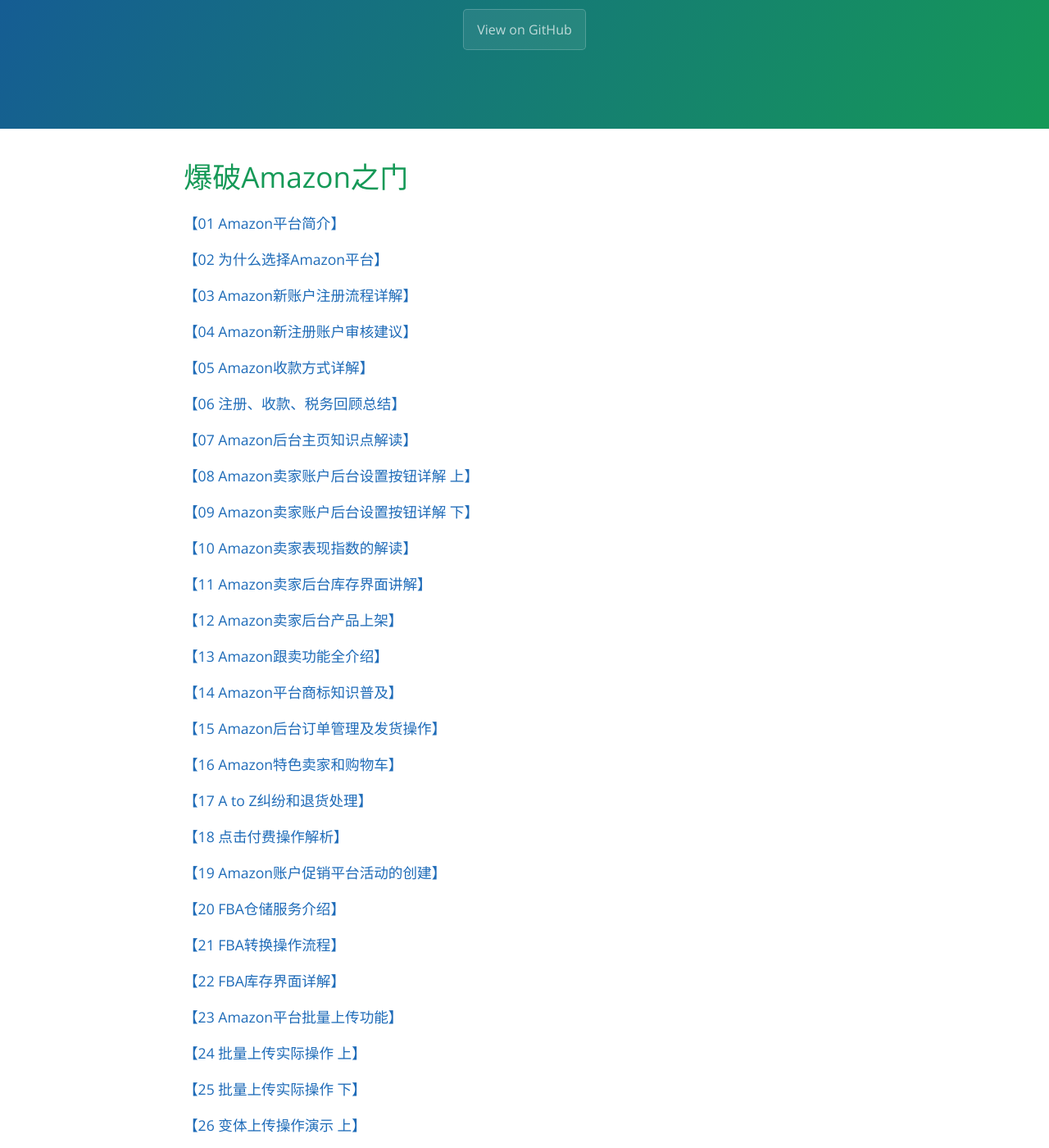
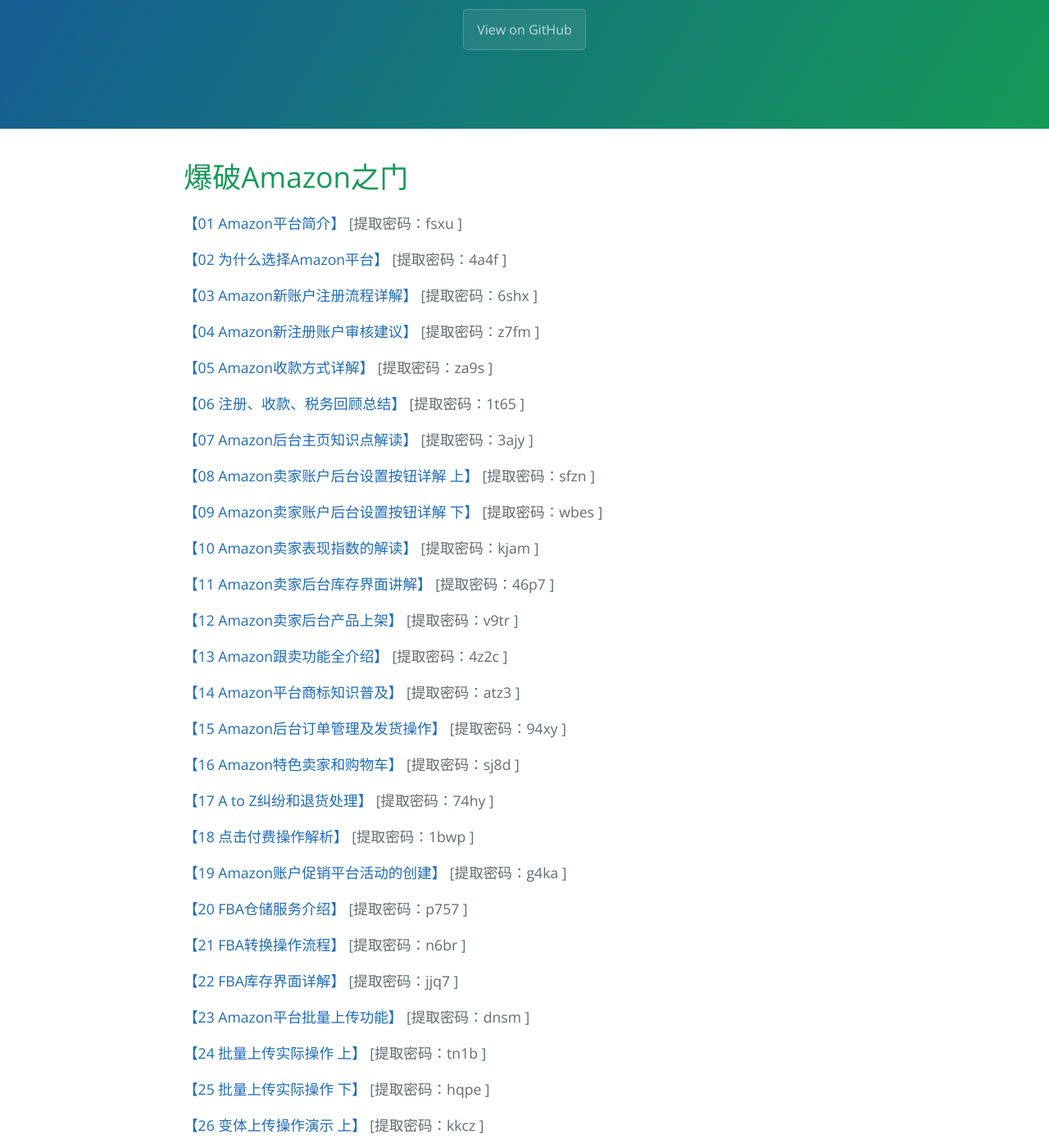
Before and after one commit to RobinShare/RobinShare, a Jekyll site: the page built from md/others/amazon.md, in a window 1280 px wide and 1400 px high, scrolled down 226 px. Shown: the whole window at 82% size. Built offline with Jekyll 4.4.1, drawn with Linux system fonts in a browser that asks for light colours; our own code applies the rules of GitHub Pages for plain Markdown files; some of the changed text lies outside the part shown.

Commit message:
link to Yun

```diff
--- a/md/others/amazon.md
+++ b/md/others/amazon.md
@@ -1,66 +1,66 @@
 # 爆破Amazon之门
 
-[【01  Amazon平台简介】](https://pan.baidu.com/s/1cAlD1c)
+[【01  Amazon平台简介】](https://pan.baidu.com/s/1bG10qKTktdQ7JAr6z0S-xw)     [提取密码：fsxu ]
 
-[【02  为什么选择Amazon平台】](https://pan.baidu.com/s/1boSQe0f)
+[【02  为什么选择Amazon平台】](https://pan.baidu.com/s/1pdtDGsulAnc4FIVCDQ3Wzw)    [提取密码：4a4f ]
 
-[【03  Amazon新账户注册流程详解】](https://pan.baidu.com/s/1o87Lpt4)
+[【03  Amazon新账户注册流程详解】](https://pan.baidu.com/s/1w0zbZBBbyazr0XiDRhCW1g)   [提取密码：6shx ]
 
-[【04  Amazon新注册账户审核建议】](https://pan.baidu.com/s/1eSCfzgu)
+[【04  Amazon新注册账户审核建议】](https://pan.baidu.com/s/1qRKtcp9G8DCrZMrnuWflgg)   [提取密码：z7fm ]
 
-[【05  Amazon收款方式详解】](https://pan.baidu.com/s/1mimQ9Xe)
+[【05  Amazon收款方式详解】](https://pan.baidu.com/s/1xPGePWtx_wY9COltWwBASA)   [提取密码：za9s ]
 
-[【06  注册、收款、税务回顾总结】](https://pan.baidu.com/s/1dE9Pq7Z)
+[【06  注册、收款、税务回顾总结】](https://pan.baidu.com/s/1sNld4J4AaDlf2F6ue2fkfQ)   [提取密码：1t65 ]
 
-[【07  Amazon后台主页知识点解读】](https://pan.baidu.com/s/1jHYb9si)
+[【07  Amazon后台主页知识点解读】](https://pan.baidu.com/s/1tRAeff2Suz3uwnXMRnxNFw)   [提取密码：3ajy ]
 
-[【08  Amazon卖家账户后台设置按钮详解 上】](https://pan.baidu.com/s/1gfrK1Qb)
+[【08  Amazon卖家账户后台设置按钮详解 上】](https://pan.baidu.com/s/17pZFB07Qkd3dmkcjTw6s-w)   [提取密码：sfzn ]
 
-[【09  Amazon卖家账户后台设置按钮详解 下】](https://pan.baidu.com/s/1c30bSE)
+[【09  Amazon卖家账户后台设置按钮详解 下】](https://pan.baidu.com/s/1CZdI0Wcz6vqRAbsS6xrcHw)   [提取密码：wbes ]
 
-[【10  Amazon卖家表现指数的解读】](https://pan.baidu.com/s/1eRYjEPO)
+[【10  Amazon卖家表现指数的解读】](https://pan.baidu.com/s/1cGR3959jeBh217j88vcMrg)   [提取密码：kjam ]
 
-[【11  Amazon卖家后台库存界面讲解】](https://pan.baidu.com/s/1hrPYh5i)
+[【11  Amazon卖家后台库存界面讲解】](https://pan.baidu.com/s/1LZkxMhFa-UrSGkSrtUfExw)   [提取密码：46p7 ]
 
-[【12  Amazon卖家后台产品上架】](https://pan.baidu.com/s/1pK8OVHp)
+[【12  Amazon卖家后台产品上架】](https://pan.baidu.com/s/1_V-0kzzvACdpGFHvC6RX1w)   [提取密码：v9tr ]
 
-[【13  Amazon跟卖功能全介绍】](https://pan.baidu.com/s/1eSBztN8)
+[【13  Amazon跟卖功能全介绍】](https://pan.baidu.com/s/1iu66pZ0dVklm4TtVO9X-_g)   [提取密码：4z2c ]
 
-[【14   Amazon平台商标知识普及】](https://pan.baidu.com/s/1slFgIL3)
+[【14   Amazon平台商标知识普及】](https://pan.baidu.com/s/1VpYxoVkP36ToZZR706E45w)   [提取密码：atz3 ]
 
-[【15  Amazon后台订单管理及发货操作】](https://pan.baidu.com/s/1c19RsDa)
+[【15  Amazon后台订单管理及发货操作】](https://pan.baidu.com/s/1rA3lNbR9_gzHEx2-HBI0xA)   [提取密码：94xy ]
 
-[【16  Amazon特色卖家和购物车】](https://pan.baidu.com/s/1mhNOhAC)
+[【16  Amazon特色卖家和购物车】](https://pan.baidu.com/s/1u1Cvq3y8EQQ_Qr8Z-GcQRw)   [提取密码：sj8d ]
 
-[【17  A to Z纠纷和退货处理】](https://pan.baidu.com/s/1qYqMoKc)
+[【17  A to Z纠纷和退货处理】](https://pan.baidu.com/s/1yTDKnU8fXAn_m57NMik0-w)   [提取密码：74hy ]
 
-[【18  点击付费操作解析】](https://pan.baidu.com/s/1bo3hF0F)
+[【18  点击付费操作解析】](https://pan.baidu.com/s/1ouEfR2mskFV7mEKP9OiG3A)   [提取密码：1bwp ]
 
-[【19  Amazon账户促销平台活动的创建】](https://pan.baidu.com/s/1kVBpmfX)
+[【19  Amazon账户促销平台活动的创建】](https://pan.baidu.com/s/1SmF9TLDm_POFIpK_owoLlw)   [提取密码：g4ka ]
 
-[【20  FBA仓储服务介绍】](https://pan.baidu.com/s/1pLly8rD)
+[【20  FBA仓储服务介绍】](https://pan.baidu.com/s/1HskMLTNbXBIGB5Li1llNag)   [提取密码：p757 ]
 
-[【21  FBA转换操作流程】](https://pan.baidu.com/s/1eSOW7YE)
+[【21  FBA转换操作流程】](https://pan.baidu.com/s/1C3TKt1PmQERq8Y1QTKqZIg)   [提取密码：n6br ]
 
-[【22  FBA库存界面详解】](https://pan.baidu.com/s/1nvcFgEH)
+[【22  FBA库存界面详解】](https://pan.baidu.com/s/156gGGYgHOAxWEEEdl8bM_Q)   [提取密码：jjq7 ]
 
-[【23  Amazon平台批量上传功能】](https://pan.baidu.com/s/1pL4vz2V)
+[【23  Amazon平台批量上传功能】](https://pan.baidu.com/s/1dka7HKqmBw3_rLfBG6sMvw)   [提取密码：dnsm ]
 
-[【24  批量上传实际操作   上】](https://pan.baidu.com/s/1bMMEgY)
+[【24  批量上传实际操作   上】](https://pan.baidu.com/s/17qopWowCFx5HKay8mwxVVA)   [提取密码：tn1b ]
 
-[【25  批量上传实际操作   下】](https://pan.baidu.com/s/1dFw8ra5)
+[【25  批量上传实际操作   下】](https://pan.baidu.com/s/1xr0Ef9M2NsANJhJn5LKWaQ)   [提取密码：hqpe ]
 
-[【26  变体上传操作演示   上】](https://pan.baidu.com/s/1kUAsZrh)
+[【26  变体上传操作演示   上】](https://pan.baidu.com/s/1t8wvrQASf4jd_GMbGWQ5jA)   [提取密码：kkcz ]
 
-[【27  变体上传操作演示   下】](https://pan.baidu.com/s/1skSxG65)
+[【27  变体上传操作演示   下】](https://pan.baidu.com/s/11Vb1YTnhVMcVEo0HfQJRdw)   [提取密码：m1cb ]
 
-[【28  分类审核（美国站）】](https://pan.baidu.com/s/1kUEwK1h)
+[【28  分类审核（美国站）】](https://pan.baidu.com/s/1n0WRuy3_ftm4hIm6DoIahA)   [提取密码：6qcz ]
 
-[【29  美国站分类审核流程指导（服装类别）】](https://pan.baidu.com/s/1miBnibA)
+[【29  美国站分类审核流程指导（服装类别）】](https://pan.baidu.com/s/1wDZiRgekmxVYBssKD9FBfQ)   [提取密码：7fim ]
 
-[【30  Amazon Reports报表分析】](https://pan.baidu.com/s/1qYLUwhQ)
+[【30  Amazon Reports报表分析】](https://pan.baidu.com/s/1rpSr0UV2tHdAnU50oQvmcQ)   [提取密码：hytv ]
 
-[【31  Amazon平台账户关联问题解决方法】](https://pan.baidu.com/s/1o7Myi8a)
+[【31  Amazon平台账户关联问题解决方法】](https://pan.baidu.com/s/1rHUsZUuHLdw5Mretj8JpsA)   [提取密码：vuw9 ]
 
 
 
```
Also changed, not shown: md/others.md (+1 -1 lines).
